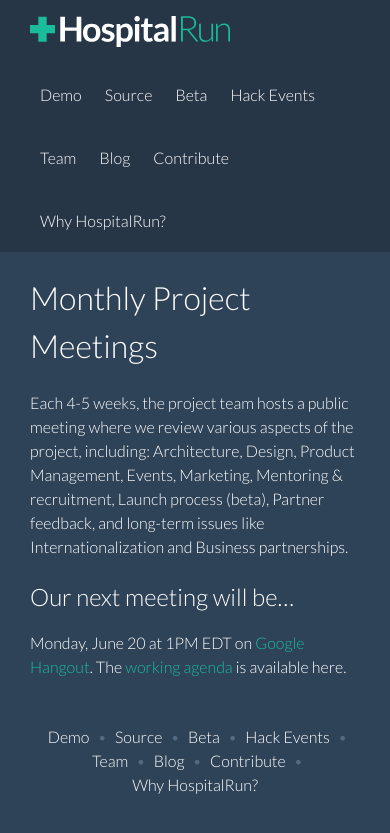
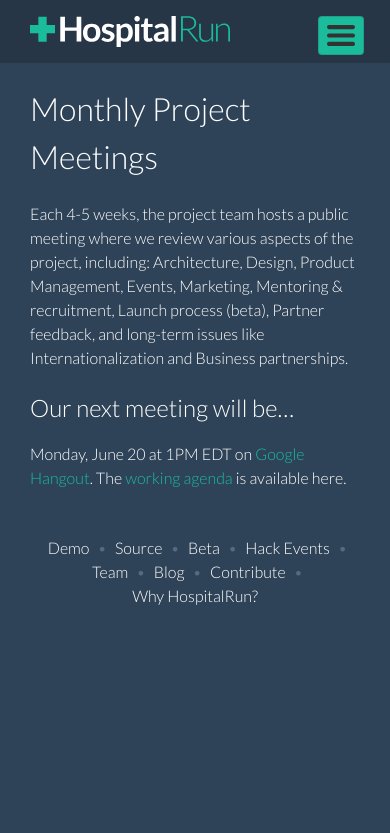
Before and after one commit to HospitalRun/hospitalrun.io, a Jekyll site: the page built from team/index.md, in a window 390 px wide. Shown: the top 833 px of the page. Built offline with Jekyll 4.4.1, drawn with Linux system fonts in a browser that asks for light colours.

Commit message:
Add responsive navbar
Add hamburger with nav links
Adjust styles

```diff
--- a/_includes/nav.html
+++ b/_includes/nav.html
@@ -8,3 +8,25 @@
   <a href="/contribute" class="nav-link" target="_blank">Contribute</a>
   <a href="http://goo.gl/NCJDnJ" class="nav-link" target="_blank">Why HospitalRun?</a>
 </nav>
+
+<nav class="hamburger-site-nav">
+  <a href="#" class="nav-trigger">
+    <svg class="menu-icon" xmlns="http://www.w3.org/2000/svg" width="28" height="21">
+      <path fill-rule="evenodd" clip-rule="evenodd" fill="#333333" d="M2.154,16.8h23.692C27.036,16.8,28,17.74,28,18.9
+        c0,1.16-0.964,2.1-2.154,2.1H2.154C0.964,21,0,20.06,0,18.9C0,17.74,0.964,16.8,2.154,16.8z M2.154,8.4h23.692
+        C27.036,8.4,28,9.34,28,10.5c0,1.16-0.964,2.1-2.154,2.1H2.154C0.964,12.6,0,11.66,0,10.5C0,9.34,0.964,8.4,2.154,8.4z M2.154,0
+        h23.692C27.036,0,28,0.94,28,2.1c0,1.16-0.964,2.1-2.154,2.1H2.154C0.964,4.2,0,3.26,0,2.1C0,0.94,0.964,0,2.154,0z"/>
+      </svg>
+  </a>
+
+  <ul class="links">
+    <li><a href="/demo" class="nav-link">Demo</a></li>
+    <li><a href="https://github.com/hospitalrun" class="nav-link">Source</a></li>
+    <li><a href="/beta" class="nav-link">Beta</a></li>
+    <li><a href="/events" class="nav-link" target="_blank">Hack Events</a></li>
+    <li><a href="/team" class="nav-link" target="_blank">Team</a></li>
+    <li><a href="/blog" class="nav-link">Blog</a></li>
+    <li><a href="/contribute" class="nav-link" target="_blank">Contribute</a></li>
+    <li><a href="http://goo.gl/NCJDnJ" class="nav-link" target="_blank">Why HospitalRun?</a></li>
+  </ul>
+</nav>
--- a/_sass/_layout.scss
+++ b/_sass/_layout.scss
@@ -27,6 +27,7 @@
 
   .site-nav {
     float: right;
+    @media (max-width: 1030px) { display: none; }
   }
 
   .nav-link {
@@ -34,6 +35,61 @@
     display: inline-block;
     padding: 0 10px;
     line-height: 63px;
+  }
+
+  .hamburger-site-nav {
+    position: fixed; z-index: 999;
+    top: 16px; right: 26px;
+    @include border-radius(4px);
+    background: $green;
+    border: 1px solid rgba(#333,.2);
+    @media (min-width: 1030px) { display: none; }
+
+    .nav-trigger {
+      @include border-radius(4px);
+      padding: 8px;
+      display: block;
+      text-align: right;
+      line-height: 1;
+
+      .menu-icon { display: block; }
+
+    }
+
+    .links {
+      list-style: none;
+      margin: 0;
+      padding: 0 15px 25px;
+      text-align: right;
+      display: none;
+      font-size: 22px;
+
+
+      > li:hover {
+        margin: 0 -16px;
+        padding: 0 15px;
+        background-color: $navy-drk;
+        color: white;
+        a  { color: white; }
+        }
+
+      a {
+        text-decoration: none;
+        color: $navy-drk;
+      }
+    }
+
+    &:hover {
+       background: $green;
+
+      .links { display: block; }
+
+      .nav-trigger {
+
+        .menu-icon { display: inline-block; }
+
+      }
+    }
   }
 }
 
```
